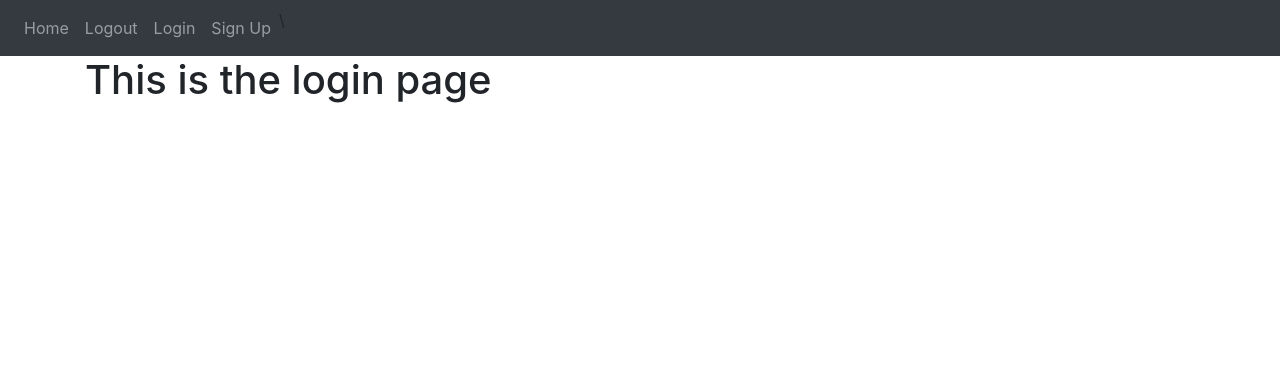
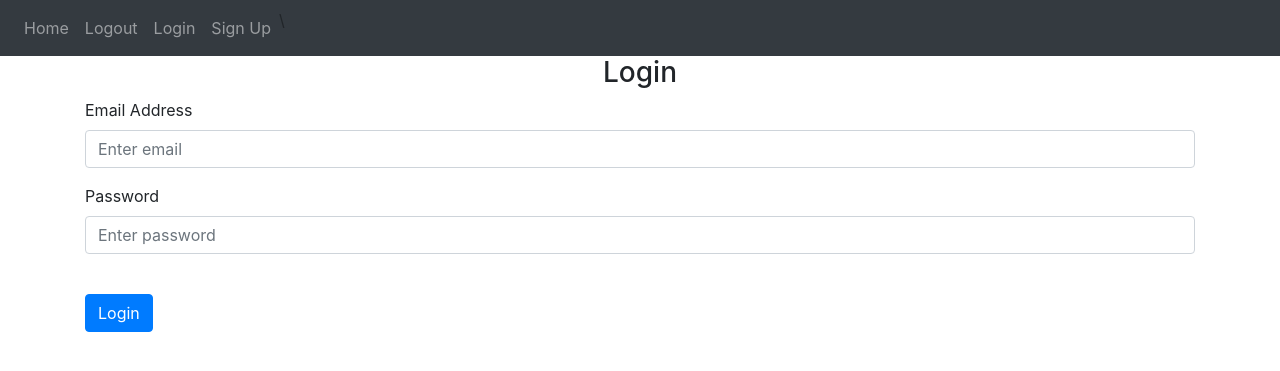
Before and after one commit to Manasseh-Kinyua/letspitch, a Flask app: page /login in a window 1280 px wide. Shown: the top 371 px of the page. Run offline with Flask 2, Linux system fonts and the light colour scheme; some libraries are stand-ins or nearby versions.

Commit message:
Add the login form

```diff
--- a/app/templates/login.html
+++ b/app/templates/login.html
@@ -1,8 +1,18 @@
 {% extends "base.html" %}{% block title %} Login {% endblock %}
 
 {% block content %}
-    <h1>This is the login page</h1>
-    {% if boolean == False %}
-        Yes it is true
-    {% endif %}
+<form action="" method="POST">
+    <h3 align="center">Login</h3>
+    <div class="form-group">
+        <label for="email">Email Address</label>
+        <input type="email" class="form-control" id="email" name="email" placeholder="Enter email">
+    </div>
+
+    <div class="form-group">
+        <label for="password">Password</label>
+        <input type="password" class="form-control" id="password" name="password" placeholder="Enter password">
+    </div>
+    <br>
+    <button type="submit" class="btn btn-primary">Login</button>
+</form>
 {% endblock %}
--- a/app/templates/sign_up.html
+++ b/app/templates/sign_up.html
@@ -24,7 +24,5 @@
         </div>
         <br>
         <button type="submit" class="btn btn-primary">Submit</button>
-
-
     </form>
 {% endblock %}
```
